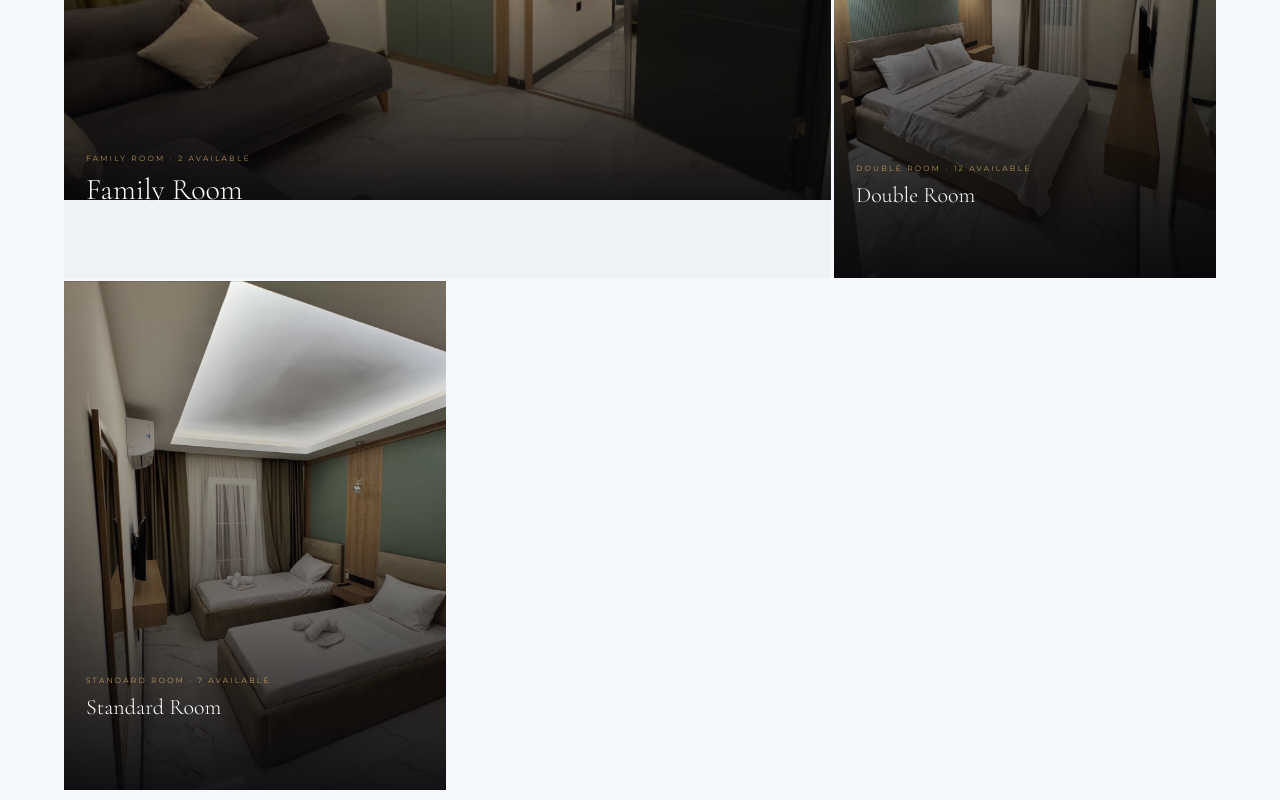
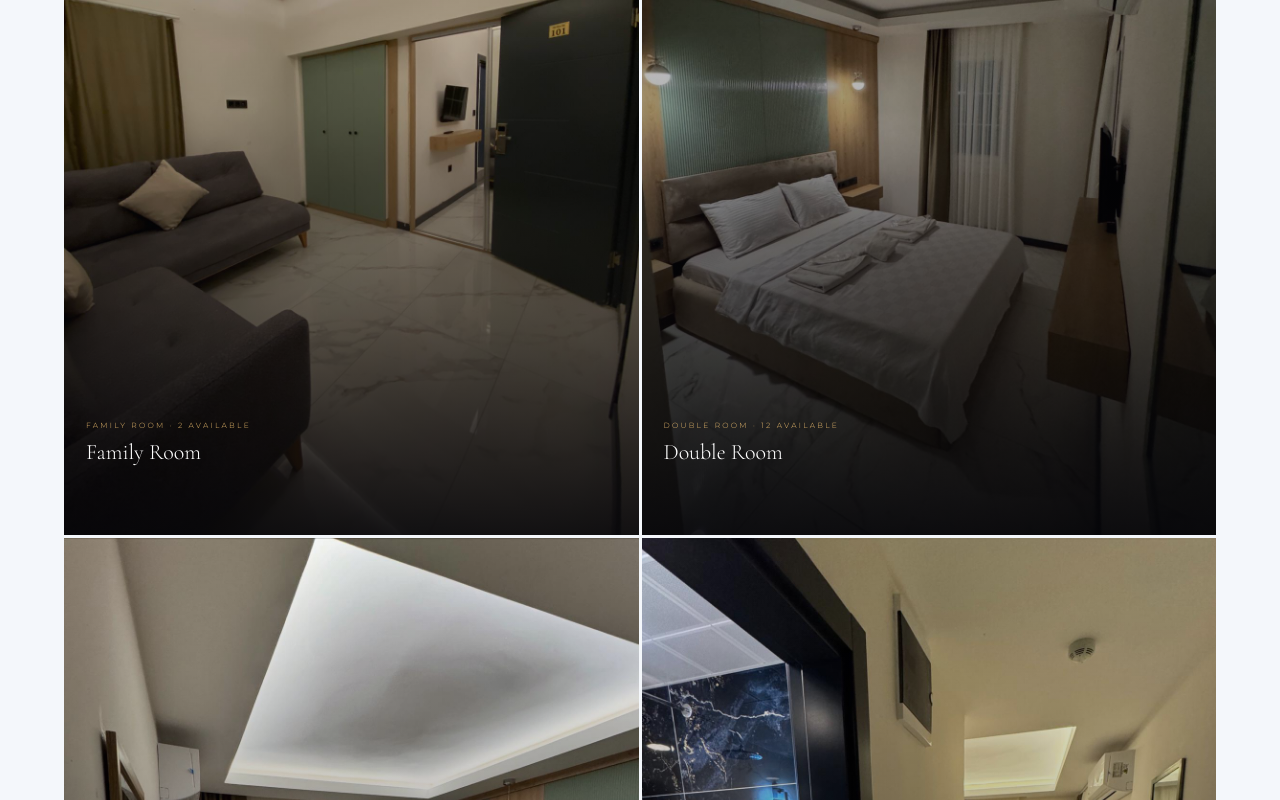
Before and after one commit to selcukburgaz-max/ydora-luxury-hotel, a website: page en/index.html in a window 1280 px wide. Shown: the part 2300-3100 px from the top of the page. Drawn offline with nearby package versions, Linux system fonts and the light colour scheme.

Commit message:
Add files via upload

```diff
--- a/en/index.html
+++ b/en/index.html
@@ -1523,18 +1523,54 @@ div[style*="letter-spacing: .14em"] {
     </div>
     <a href="/en/rooms.html" class="btn-ghost reveal d2">View All 21 Rooms →</a>
   </div>
-  <div class="rooms-grid">
-    <article class="room-card featured reveal">
-      <div class="room-img"><img src="/images/ailesuit2.jpeg" alt="Ydora Hotel Family Room Bodrum" loading="lazy"><div class="room-img-overlay" aria-hidden="true"></div></div>
-      <div class="room-info"><div class="room-type">Family Room · 2 Available</div><h3 class="room-name">Family Room</h3><div class="room-meta"><span>Family Comfort</span><span>·</span><span>Spacious</span></div><a href="/en/reservation.html" class="room-btn">Book Now</a></div>
+  <div class="rooms-grid" style="grid-template-columns:repeat(2,1fr)">
+    <article class="room-card reveal" style="min-height:320px">
+      <div class="room-img" style="height:100%">
+        <img src="/images/ailesuit2.jpeg" alt="Ydora Hotel Aile Odası Bodrum" loading="lazy" style="width:100%;height:100%;object-fit:cover">
+        <div class="room-img-overlay" aria-hidden="true"></div>
+      </div>
+      <div class="room-info">
+        <div class="room-type">Family Room · 2 Available</div>
+        <h3 class="room-name">Family Room</h3>
+        <div class="room-meta"><span>Family Comfort</span><span>·</span><span>Spacious</span></div>
+        <a href="/en/reservation.html" class="room-btn">Book Now</a>
+      </div>
     </article>
-    <article class="room-card reveal d1">
-      <div class="room-img"><img src="/images/doubleoda2.jpeg" alt="Ydora Hotel Double Room Bodrum" loading="lazy"><div class="room-img-overlay" aria-hidden="true"></div></div>
-      <div class="room-info"><div class="room-type">Double Room · 12 Available</div><h3 class="room-name">Double Room</h3><div class="room-meta"><span>King Bed</span><span>·</span><span>2 Guests</span></div><a href="/en/reservation.html" class="room-btn">Book Now</a></div>
+    <article class="room-card reveal d1" style="min-height:320px">
+      <div class="room-img" style="height:100%">
+        <img src="/images/doubleoda2.jpeg" alt="Ydora Hotel Double Room Bodrum" loading="lazy" style="width:100%;height:100%;object-fit:cover">
+        <div class="room-img-overlay" aria-hidden="true"></div>
+      </div>
+      <div class="room-info">
+        <div class="room-type">Double Room · 12 Available</div>
+        <h3 class="room-name">Double Room</h3>
+        <div class="room-meta"><span>King Bed</span><span>·</span><span>2 Guests</span></div>
+        <a href="/en/reservation.html" class="room-btn">Book Now</a>
+      </div>
     </article>
-    <article class="room-card reveal d2">
-      <div class="room-img"><img src="/images/single.jpeg" alt="Ydora Hotel Standard Room Bodrum" loading="lazy"><div class="room-img-overlay" aria-hidden="true"></div></div>
-      <div class="room-info"><div class="room-type">Standard Room · 7 Available</div><h3 class="room-name">Standard Room</h3><div class="room-meta"><span>Single</span><span>·</span><span>Comfortable</span></div><a href="/en/reservation.html" class="room-btn">Book Now</a></div>
+    <article class="room-card reveal d2" style="min-height:320px">
+      <div class="room-img" style="height:100%">
+        <img src="/images/single.jpeg" alt="Ydora Hotel Standard Room Bodrum" loading="lazy" style="width:100%;height:100%;object-fit:cover">
+        <div class="room-img-overlay" aria-hidden="true"></div>
+      </div>
+      <div class="room-info">
+        <div class="room-type">Standard Room · 7 Available</div>
+        <h3 class="room-name">Standard Room</h3>
+        <div class="room-meta"><span>Single</span><span>·</span><span>Comfortable</span></div>
+        <a href="/en/reservation.html" class="room-btn">Book Now</a>
+      </div>
+    </article>
+    <article class="room-card reveal d3" style="min-height:320px">
+      <div class="room-img" style="height:100%">
+        <img src="/images/doubleoda3.jpeg" alt="Ydora Hotel Oda Bodrum" loading="lazy" style="width:100%;height:100%;object-fit:cover">
+        <div class="room-img-overlay" aria-hidden="true"></div>
+      </div>
+      <div class="room-info">
+        <div class="room-type">Bodrum Centre · 21 Rooms</div>
+        <h3 class="room-name">All Rooms</h3>
+        <div class="room-meta"><span>Pool Included</span><span>·</span><span>Breakfast</span></div>
+        <a href="/en/rooms.html" class="room-btn">View All</a>
+      </div>
     </article>
   </div>
 </section>
```
